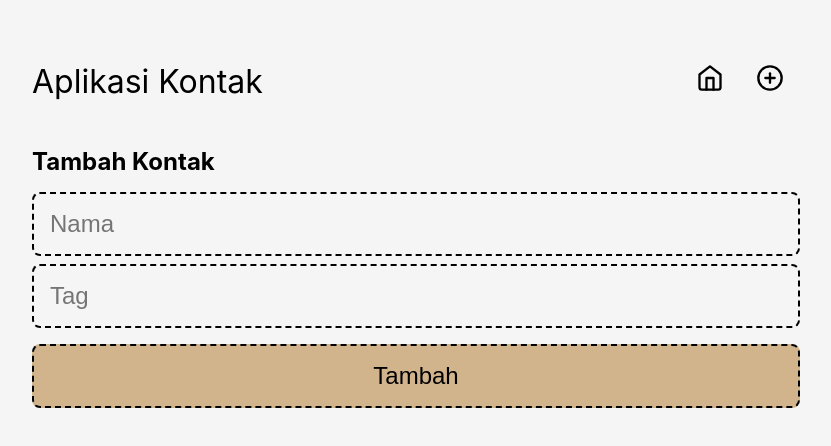
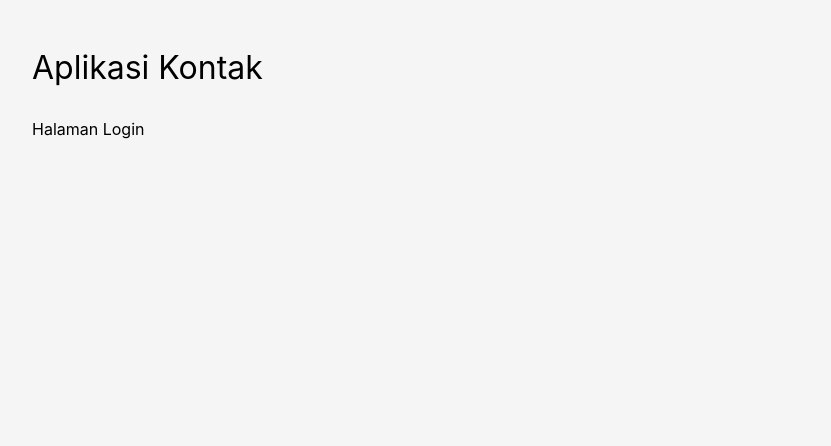
Before and after one commit to rfsyhb/reactlearn-contacts-app, a React (Vite) app: page /add in a window 1280 px wide. Shown: the top 446 px of the page, without its empty margins (224-1055 px from the left). Built offline with nearby package versions, Linux system fonts and the light colour scheme.

Commit message:
proteksi fitur kontak dengan conditional authedUser

```diff
--- a/src/components/ContactApp.jsx
+++ b/src/components/ContactApp.jsx
@@ -1,10 +1,37 @@
 import React from "react";
-import { Route, Routes } from 'react-router-dom';
+import { Route, Routes } from "react-router-dom";
 import Navigation from "./Navigation";
 import AddPage from "../pages/AddPage";
 import HomePageWrapper from "../pages/HomePage";
 
-function ContactApp() {
+class ContactApp extends React.Component {
+  constructor(props) {
+    super(props);
+
+    this.state = {
+      authedUser: null,
+    };
+  }
+
+  render() {
+    if (this.state.authedUser === null) {
+      return (
+        <div className="contact-app">
+          <header className="contact-app__header">
+            <h1>Aplikasi Kontak</h1>
+            {/* <Navigation /> */}
+          </header>
+          <main>
+            <Routes>
+              <Route path="/*" element={<p>Halaman Login</p>} />
+              <Route path="/register" element={<p>Halaman Register</p>} />
+              {/* <Route path="*" element={<p>Error 404</p>} /> */}
+            </Routes>
+          </main>
+        </div>
+      );
+    }
+
     return (
       <div className="contact-app">
         <header className="contact-app__header">
@@ -20,5 +47,6 @@
       </div>
     );
   }
+}
 
 export default ContactApp;
```
Lines whose indentation alone changed are shown as unchanged.
